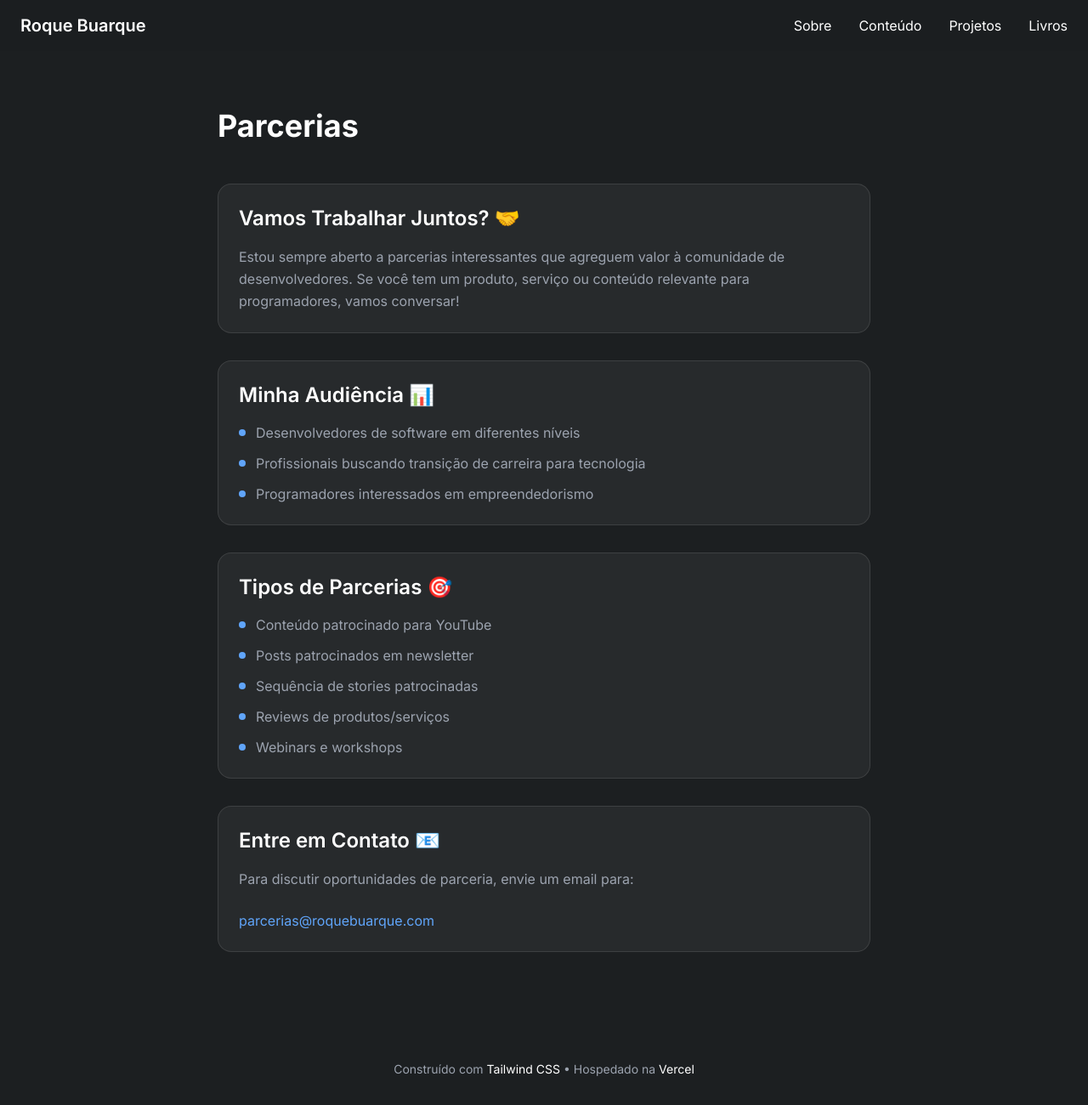
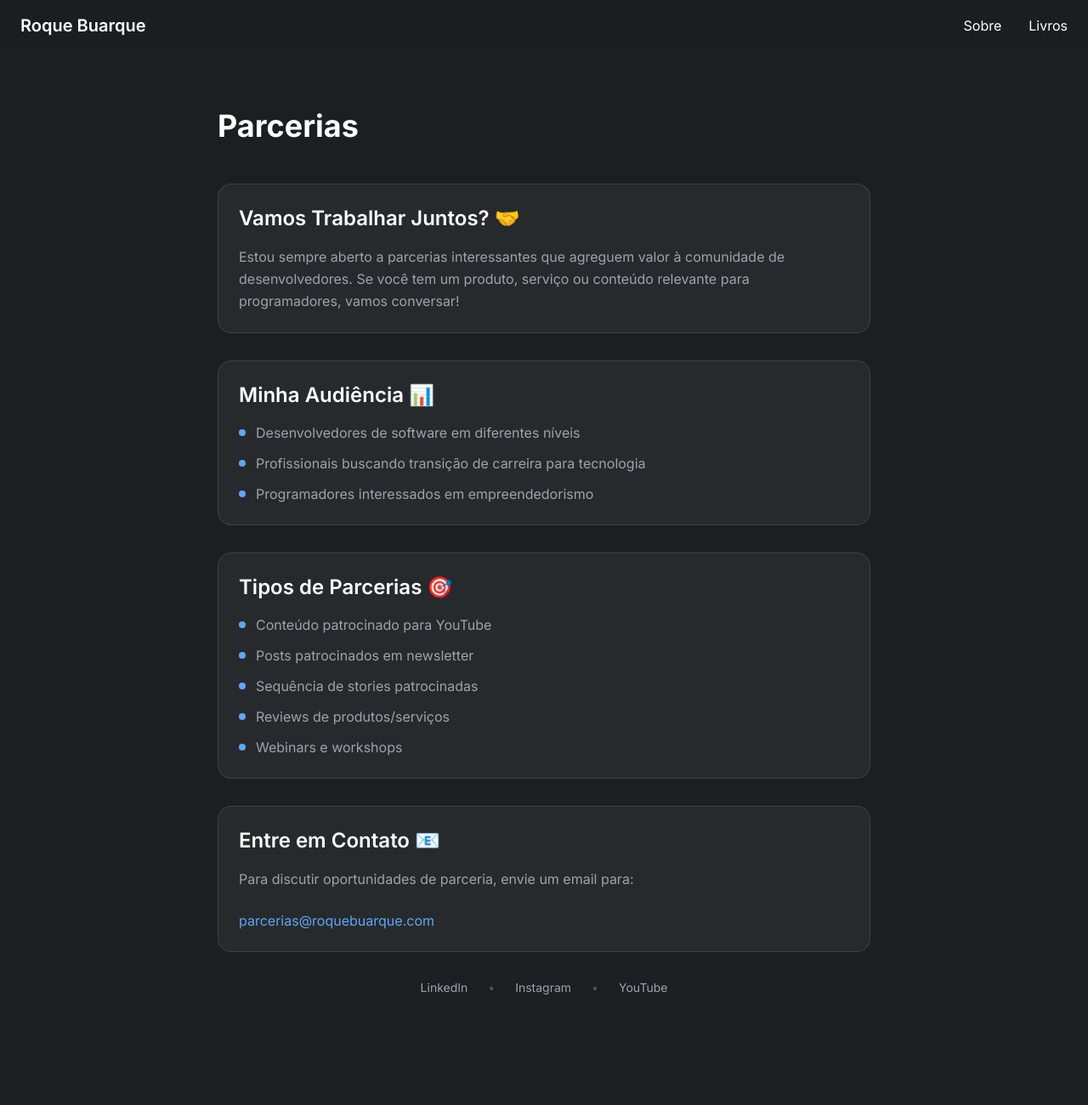
Before and after one commit to dev-vailonge/portfolio, a plain HTML site: page partnership.html in a window 1280 px wide. Shown: the whole page at 85% size. After the commit the page ends 1220 px from the top, so only its background shows below. Drawn offline with nearby package versions, Linux system fonts and the light colour scheme.

Commit message:
fix partnership page

```diff
--- a/partnership.html
+++ b/partnership.html
@@ -34,14 +34,6 @@
           <div class="flex flex-wrap gap-4 sm:gap-8">
             <a href="about.html" class="hover:text-gray-300 transition-colors"
               >Sobre</a
-            >
-            <a href="content.html" class="hover:text-gray-300 transition-colors"
-              >Conteúdo</a
-            >
-            <a
-              href="projects.html"
-              class="hover:text-gray-300 transition-colors"
-              >Projetos</a
             >
             <a href="books.html" class="hover:text-gray-300 transition-colors"
               >Livros</a
@@ -133,28 +125,36 @@
     </main>
 
     <!-- Footer -->
-    <footer class="mt-24 py-8 text-center text-gray-400 text-sm">
-      <div class="container mx-auto px-6">
-        <p>
-          Construído com
+    <footer class="text-center py-8 text-gray-400 text-sm">
+      <div class="container mx-auto px-4">
+        <div class="flex justify-center items-center gap-6 mb-4">
           <a
-            href="https://tailwindcss.com"
+            href="https://www.linkedin.com/in/roque-buarque-junior-b33aa966/"
             target="_blank"
             rel="noopener noreferrer"
-            class="text-white hover:text-gray-300 transition-colors"
+            class="hover:text-white transition-colors"
           >
-            Tailwind CSS
+            LinkedIn
           </a>
-          • Hospedado na
+          <span class="text-gray-600">•</span>
           <a
-            href="https://vercel.com"
+            href="https://www.instagram.com/devvailonge/"
             target="_blank"
             rel="noopener noreferrer"
-            class="text-white hover:text-gray-300 transition-colors"
+            class="hover:text-white transition-colors"
           >
-            Vercel
+            Instagram
           </a>
-        </p>
+          <span class="text-gray-600">•</span>
+          <a
+            href="https://youtube.com/@devvailonge"
+            target="_blank"
+            rel="noopener noreferrer"
+            class="hover:text-white transition-colors"
+          >
+            YouTube
+          </a>
+        </div>
       </div>
     </footer>
   </body>
```
